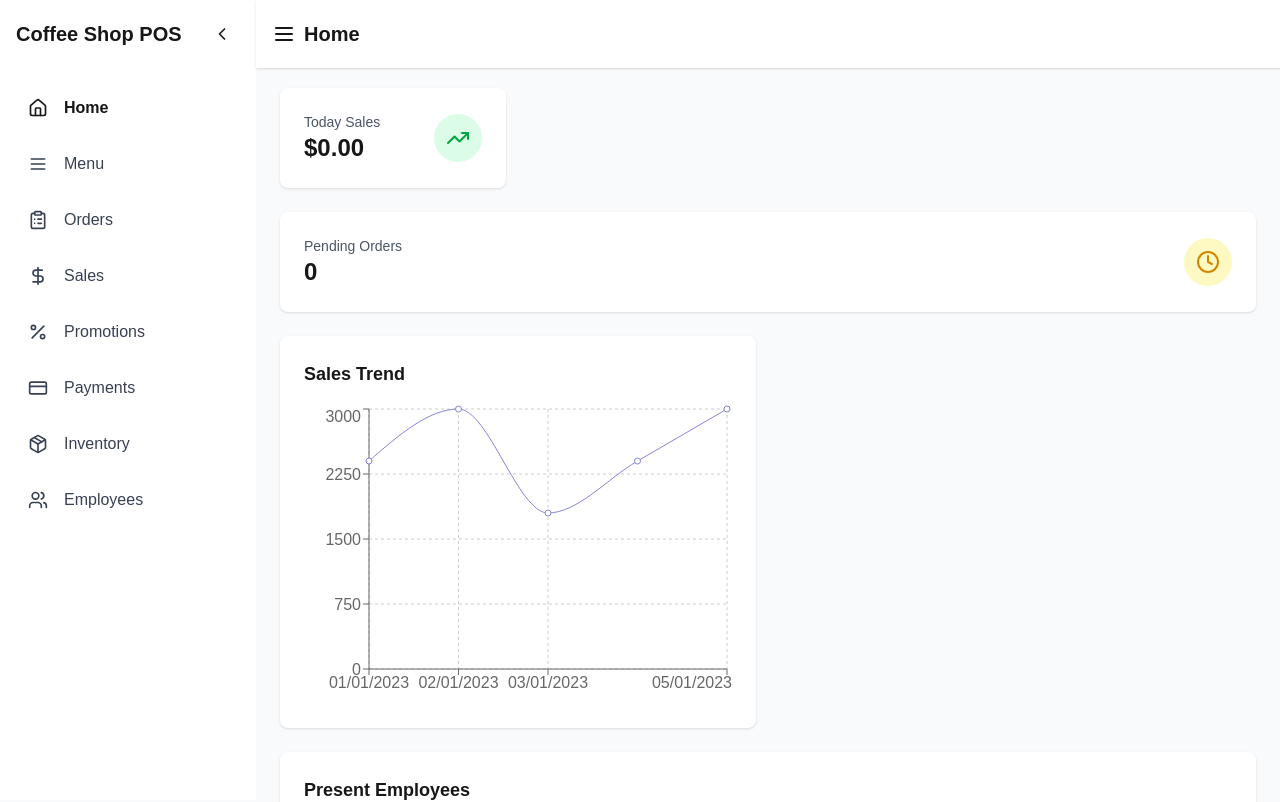
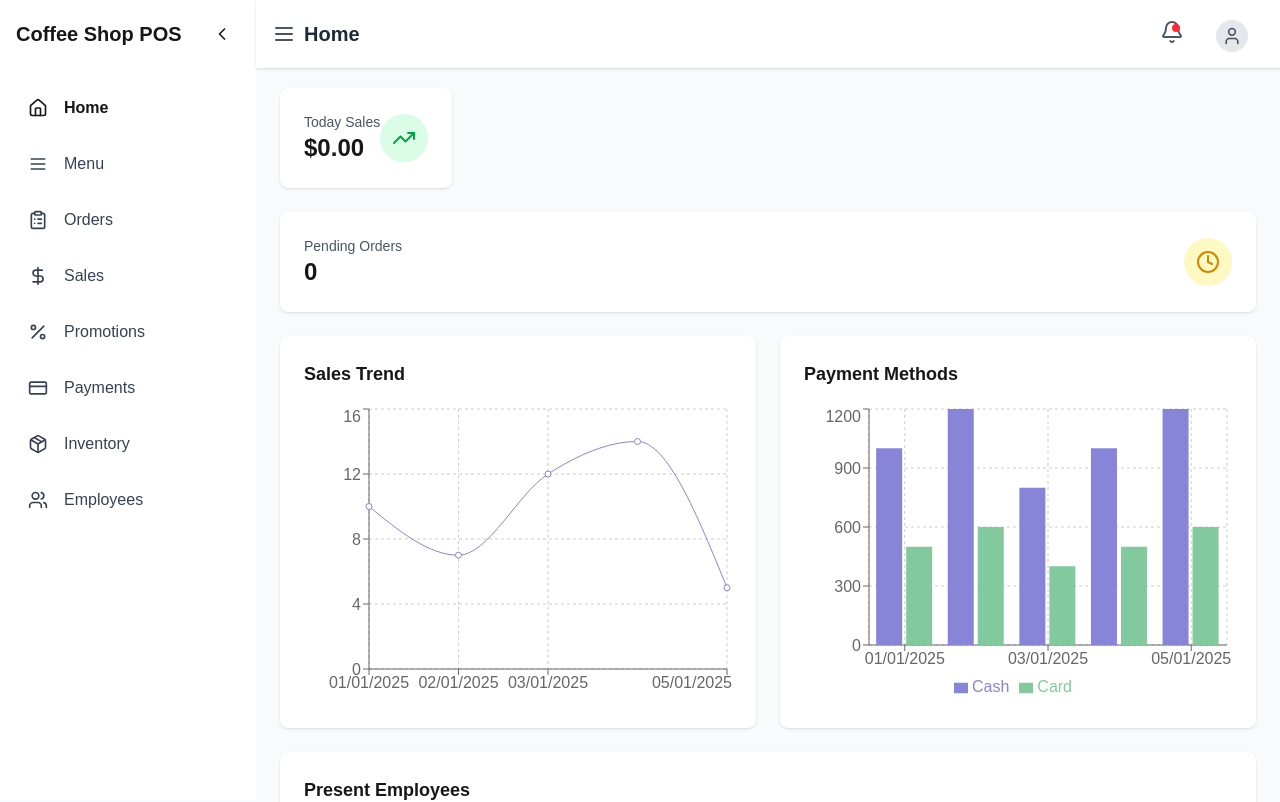
Before and after one commit to gobi1990/coffeeshop_pos_system, a Next.js app: page / in a window 1280 px wide. Shown: the top 802 px of the page. Built offline with nearby package versions, Linux system fonts and the light colour scheme.

Commit message:
header profile, notification ui changes

```diff
--- a/app/components/dashboard.tsx
+++ b/app/components/dashboard.tsx
@@ -7,6 +7,9 @@ import {
   CartesianGrid,
   Tooltip,
   ResponsiveContainer,
+  BarChart,
+  Legend,
+  Bar,
 } from "recharts";
 import { Order, Employee } from "../interfaces/interfaces";
 import {
@@ -14,6 +17,7 @@ import {
   TrendingUp,
   Users,
 } from "lucide-react";
+import { paymentData } from "../data/mockData";
 
 interface DashboardProps {
   orders: Order[];
@@ -43,7 +47,7 @@ const Dashboard = ({
     <div className="space-y-6">
 
       {/* Sales Summary */}
-      <div className="grid grid-cols-1 md:grid-cols-2 lg:grid-cols-4 gap-6">
+      <div className="flex flex-col md:flex-row gap-4">
         <div className="bg-white rounded-lg shadow-sm p-6">
           <div className="flex items-center justify-between">
             <div>
@@ -54,9 +58,11 @@ const Dashboard = ({
               <TrendingUp className="h-6 w-6 text-green-600" />
             </div>
           </div>
+
         </div>
 
       </div>
+
 
       {/* Pending Orders */}
       <div className="bg-white rounded-lg shadow-sm p-6">
@@ -87,6 +93,22 @@ const Dashboard = ({
             </ResponsiveContainer>
           </div>
         </div>
+        <div className="bg-white rounded-lg shadow-sm p-6">
+                  <h3 className="text-lg font-semibold mb-4">Payment Methods</h3>
+                  <div className="h-[300px]">
+                    <ResponsiveContainer width="100%" height="100%">
+                      <BarChart data={paymentData}>
+                        <CartesianGrid strokeDasharray="3 3" />
+                        <XAxis dataKey="name" />
+                        <YAxis />
+                        <Tooltip />
+                        <Legend />
+                        <Bar dataKey="cash" fill="#8884d8" name="Cash" />
+                        <Bar dataKey="card" fill="#82ca9d" name="Card" />
+                      </BarChart>
+                    </ResponsiveContainer>
+                  </div>
+                </div>
       </div>
 
       {/* Present Employees */}
--- /dev/null
+++ b/app/components/dateUI.tsx
@@ -0,0 +1,28 @@
+import { Calendar } from 'lucide-react';
+import { useState } from 'react';
+
+
+const DateUI: React.FC = () => {
+  const [currentTime, setCurrentTime] = useState(new Date());
+  const formattedDate = currentTime.toLocaleDateString('en-US', {
+    weekday: 'long',
+    year: 'numeric',
+    month: 'long',
+    day: 'numeric',
+  });
+
+
+  return (
+    <div className='ml-4' >
+        <div className="flex flex-row items-center md:items-start">
+          <div className="flex items-center space-x-2">
+            <Calendar className="h-6 w-6 text-gray-600" />
+            <p className="text-lg font-semibold text-gray-800">{formattedDate}</p>
+          </div>
+
+        </div>
+    </div>
+  );
+};
+
+export default DateUI;
--- a/app/components/header.tsx
+++ b/app/components/header.tsx
@@ -1,18 +1,84 @@
-import { MenuIcon} from "lucide-react";
-import { memo } from "react";
+import { Bell, LogOut, MenuIcon, Settings, User} from "lucide-react";
+import { memo, useState } from "react";
 
 interface HeaderProps {
   activeNav: string;
 }
 
+
+
+
+
+
 const Header = memo(
   ({ activeNav }: HeaderProps) => {
+
+    const [isProfileOpen, setIsProfileOpen] = useState(false);
+
+    const toggleProfileDropdown = () => {
+      setIsProfileOpen((prev) => !prev);
+    };
+
     return (
-      <header className="bg-white shadow fixed top-0 w-full z-40">
-        <div className="px-4 py-5 flex justify-between items-center">
-          <div className="flex items-center">
-            <MenuIcon className="h-6 w-6 mr-2" />
-            <h2 className="text-xl font-semibold">{activeNav}</h2>
+      <header className="bg-white shadow fixed top-0 w-full z-40 mb-4">
+        <div className="px-4 py-5 flex justify-between">
+          <div className="flex items-center space-x-2">
+            <MenuIcon className="h-6 w-6 text-gray-600" />
+            <h2 className="text-xl font-semibold text-gray-800">{activeNav}</h2>
+          </div>
+          <div className="flex fixed right-4 space-x-4 pb-4">
+            <div className="">
+            <button className=" text-gray-600 hover:text-gray-800 focus:outline-none">
+              <div className="relative">
+              <Bell className="h-6 w-6" />
+              <span className="absolute top-1 right-1 h-2 w-2 bg-red-500 rounded-full"></span>
+              </div>
+            </button>
+            </div>
+            <div className="ml-4 mr-4">
+            <button
+              onClick={toggleProfileDropdown}
+              className="flex items-center text-gray-600 hover:text-gray-800 focus:outline-none"
+            >
+              <div className="h-8 w-8 rounded-full bg-gray-200 flex items-center justify-center">
+                <User className="h-5 w-5 text-gray-600" />
+              </div>
+            </button>
+            {isProfileOpen && (
+              <div className="absolute right-3 mt-3 w-48 bg-white rounded-md shadow py-1 z-50">
+                <button
+                  className="flex items-center w-full px-4 py-2 text-sm text-gray-700 hover:bg-gray-100"
+                  onClick={() => {
+                    console.log("Profile clicked");
+                    setIsProfileOpen(false);
+                  }}
+                >
+                  <User className="h-4 w-4 mr-2" />
+                  Profile
+                </button>
+                <button
+                  className="flex items-center w-full px-4 py-2 text-sm text-gray-700 hover:bg-gray-100"
+                  onClick={() => {
+                    console.log("Settings clicked");
+                    setIsProfileOpen(false);
+                  }}
+                >
+                  <Settings className="h-4 w-4 mr-2" />
+                  Settings
+                </button>
+                <button
+                  className="flex items-center w-full px-4 py-2 text-sm text-gray-700 hover:bg-gray-100"
+                  onClick={() => {
+                    console.log("Logout clicked");
+                    setIsProfileOpen(false);
+                  }}
+                >
+                  <LogOut className="h-4 w-4 mr-2" />
+                  Logout
+                </button>
+              </div>
+            )}
+          </div>
           </div>
         </div>
       </header>
--- a/app/data/mockData.tsx
+++ b/app/data/mockData.tsx
@@ -88,19 +88,19 @@ export const employees: Employee[] = [
 ];
 
 export const salesData = [
-  { name: "01/01/2023", sales: 2400 },
-  { name: "02/01/2023", sales: 3000 },
-  { name: "03/01/2023", sales: 1800 },
-  { name: "04/01/2023", sales: 2400 },
-  { name: "05/01/2023", sales: 3000 },
+  { name: "01/01/2025", sales: 10 },
+  { name: "02/01/2025", sales: 7 },
+  { name: "03/01/2025", sales: 12 },
+  { name: "04/01/2025", sales: 14 },
+  { name: "05/01/2025", sales: 5 },
 ];
 
 export const paymentData = [
-  { name: "01/01/2023", cash: 1000, card: 500 },
-  { name: "02/01/2023", cash: 1200, card: 600 },
-  { name: "03/01/2023", cash: 800, card: 400 },
-  { name: "04/01/2023", cash: 1000, card: 500 },
-  { name: "05/01/2023", cash: 1200, card: 600 },
+  { name: "01/01/2025", cash: 1000, card: 500 },
+  { name: "02/01/2025", cash: 1200, card: 600 },
+  { name: "03/01/2025", cash: 800, card: 400 },
+  { name: "04/01/2025", cash: 1000, card: 500 },
+  { name: "05/01/2025", cash: 1200, card: 600 },
 ];
 
 export const initialInventory: InventoryItem[] = [
--- a/app/interfaces/interfaces.tsx
+++ b/app/interfaces/interfaces.tsx
@@ -54,3 +54,9 @@ export interface Promotion {
   giftItem?: string;
   applicableItems: number[];
 }
+
+export interface WeatherData {
+  temp: number;
+  description: string;
+  icon: string;
+}
```
